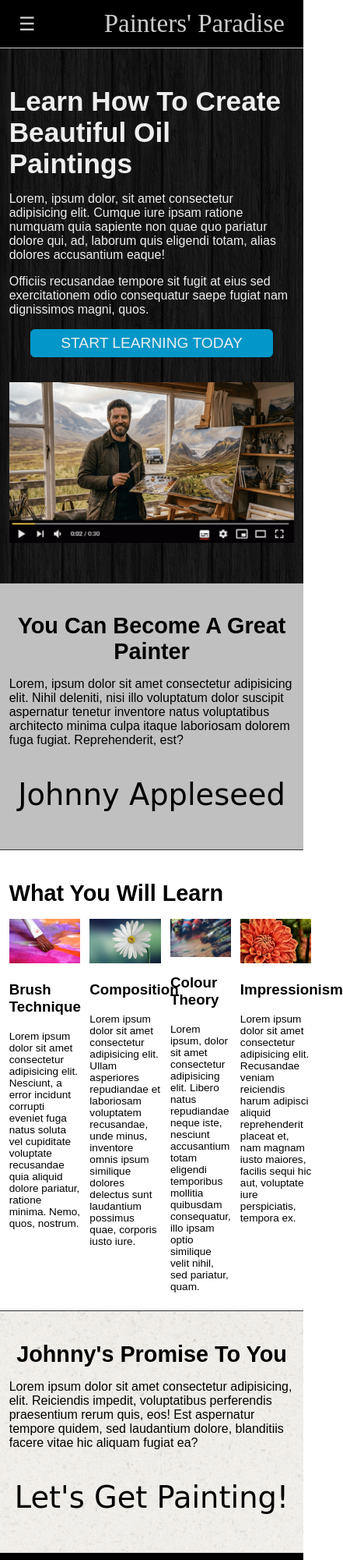
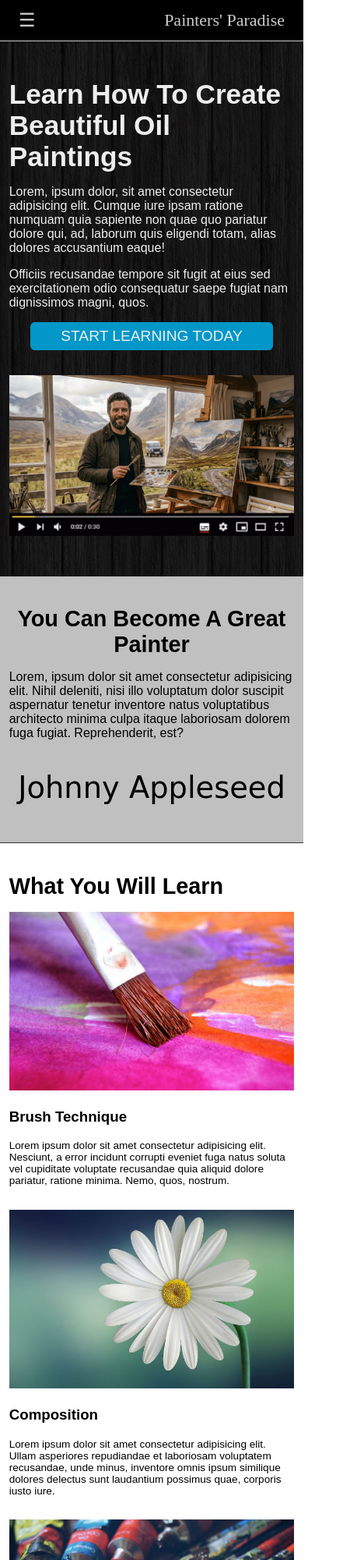
Before and after one commit to trongate/painters_paradise, a plain HTML site: page index.html in a window 390 px wide. Shown: the top 2000 px of the page at 78% size, 441 px wide, since content can reach past the window. Drawn offline with Linux system fonts and the light colour scheme; a web font is replaced by a local one.

Commit message:
Finished 'finishing up (mobile friendly design)' tutorial.

```diff
--- a/css/painters_paradise.css
+++ b/css/painters_paradise.css
@@ -114,7 +114,7 @@ button:hover {
   font-family: "Shrikhand", serif;
   font-weight: 400;
   font-style: normal;
-  font-size: 33px;
+  font-size: 22px;
 }
 
 .signature {
@@ -191,13 +191,9 @@ h2 {
 
 #learning-outcomes {
   margin-top: 1em;
-  display: flex;
-  flex-direction: row;
-  gap: 12px;
-}
-
-#learning-outcomes > div {
-  width: 25%;
+  display: grid;
+  grid-template-columns: 1fr;
+  gap: 1em;
 }
 
 #learning-outcomes > div p {
@@ -216,6 +212,22 @@ footer {
   color: #eee;
 }
 
+@media (min-width: 600px) {
+
+  .logo {
+    font-size: 33px;
+  }
+
+}
+
+@media (min-width: 760px) {
+
+  #learning-outcomes {
+    grid-template-columns: repeat(2, 1fr);
+  }
+
+}
+
 @media (min-width: 1000px) {
 
   #hero > .container {
@@ -224,6 +236,10 @@ footer {
 
   #hero > .container p:last-of-type {
     text-align: left;
+  }
+
+  #learning-outcomes {
+    grid-template-columns: repeat(4, 1fr);
   }
 
 }
```
